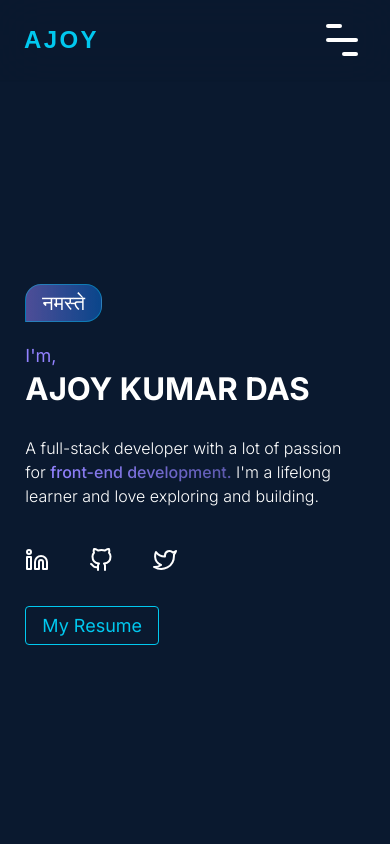
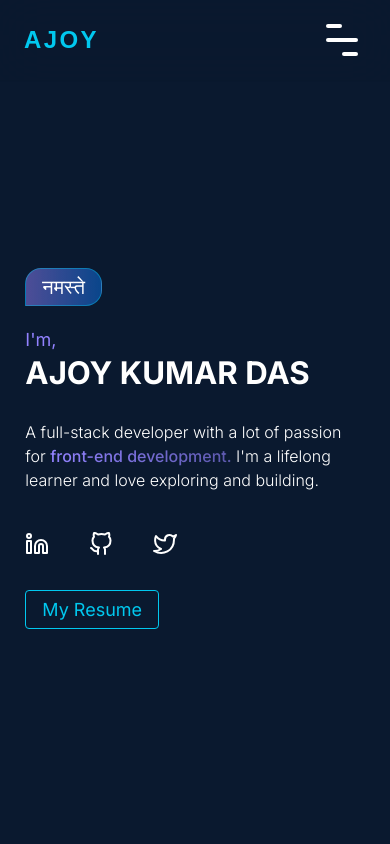
Before and after one commit to ajoykumardas12/portfolio23, a Next.js app: page / in a window 390 px wide. Shown: the top 844 px of the page. Built offline with nearby package versions, Linux system fonts and the light colour scheme; a web font is replaced by a local one.

Commit message:
adjust hero top margin

```diff
--- a/app/components/sections/Hero.tsx
+++ b/app/components/sections/Hero.tsx
@@ -3,7 +3,7 @@ import SocialIcons from "../SocialIcons";
 
 function Hero() {
   return (
-    <section className="w-[87%] xs:w-[85%] sm:w-[82%] lg:w-[78%] xl:w-9/12 min-h-[calc(100vh-5rem)] flex items-center mt-20">
+    <section className="w-[87%] xs:w-[85%] sm:w-[82%] lg:w-[78%] xl:w-9/12 min-h-[calc(100vh-5rem)] flex items-center mt-16 md:mt-20">
       <div className="relative">
         <div className="w-max flex px-4 py-1 bg-gradient-to-r from-brand/50 to-[#0a468b] border border-highlight/40 rounded-r-2xl rounded-tl-2xl mb-6">
           <span className="text-xl md:text-2xl font-medium">नमस्ते</span>
```
